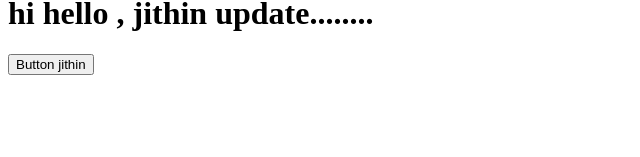
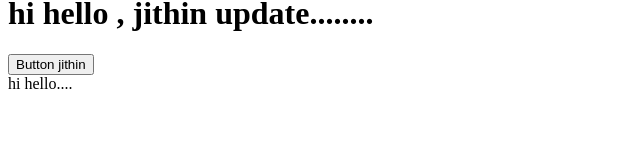
Before and after one commit to jithiee/Class_Room_Project, a React (Vite) app: page / in a window 1280 px wide. Shown: the part 143-300 px from the top of the page, without its empty margins (0-640 px from the left). Built offline with nearby package versions, Linux system fonts and the light colour scheme.

Commit message:
there will be no conflict i hope

```diff
--- a/src/App.jsx
+++ b/src/App.jsx
@@ -17,6 +17,7 @@ function App() {
 
 
 
+<div>hi hello....</div>
     </>
   )
 }
```
